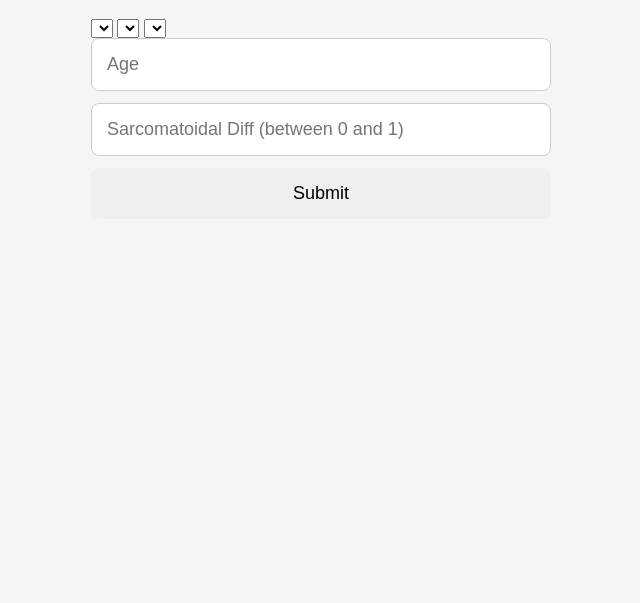
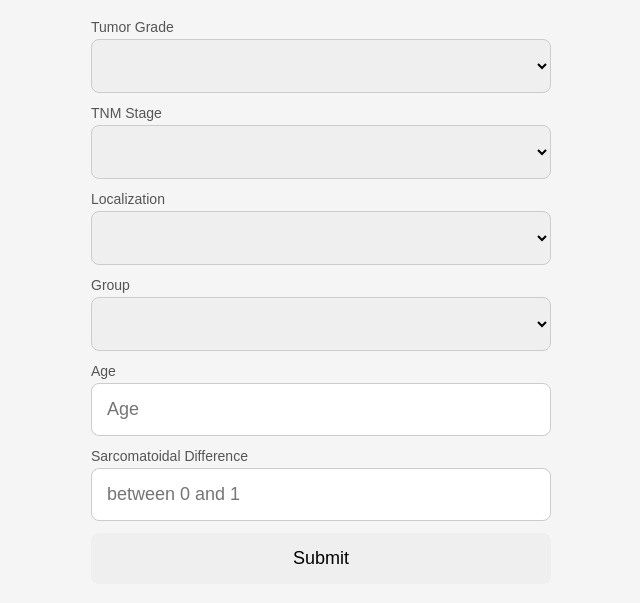
Before and after one commit to escaso/renal-cancer-calculator, a plain HTML site: page index.html in a window 1280 px wide. Shown: the part 91-694 px from the top of the page, without its empty margins (319-959 px from the left). Drawn offline with Linux system fonts and the light colour scheme.

Commit message:
Add: label and select syntax

```diff
--- a/index.html
+++ b/index.html
@@ -16,25 +16,33 @@
 
         <h1>Renal Cancer Calculator</h1>
 
-        <select id="Localization"></select>
+        <label for="tumorGrade">Tumor Grade</label>
+        <select id="tumorGrade"></select>
 
-        <select id="Tumor Grade"></select>
+        <label for="tnmStage">TNM Stage</label>
+        <select id="tnmStage"></select>
 
-        <select id="TNM Stage"></select>
+        <label for="localization">Localization</label>
+        <select id="localization"></select>
 
+        <label for="group">Group</label>
+        <select id="group"></select>
+
+        <label for="age">Age</label>
         <input
-            id="Age"
+            id="age"
             type="number"
             placeholder="Age"
         >
 
+        <label for="sarcomDiff">Sarcomatoidal Difference</label>
         <input
-            id="Sarcomatoidal Diff"
+            id="sarcomDiff"
             type="number"
             step="any"
             min="0"
             max="1"
-            placeholder="Sarcomatoidal Diff (between 0 and 1)"
+            placeholder="between 0 and 1"
         >
 
         <button id="submit">
--- a/style.css
+++ b/style.css
@@ -19,7 +19,7 @@ h1 {
     text-align: center;
 }
 
-input {
+input, select {
     width: 100%;
     padding: 15px;
     margin-bottom: 12px;
@@ -37,6 +37,13 @@ button {
     cursor: pointer;
 }
 
+label {
+    display: block;
+    margin-bottom: 4px;
+    font-size: 14px;
+    color: #555;
+}
+
 #error {
     text-align: center;
 }
```
Also changed, not shown: variables.js (+4 -4 lines).
